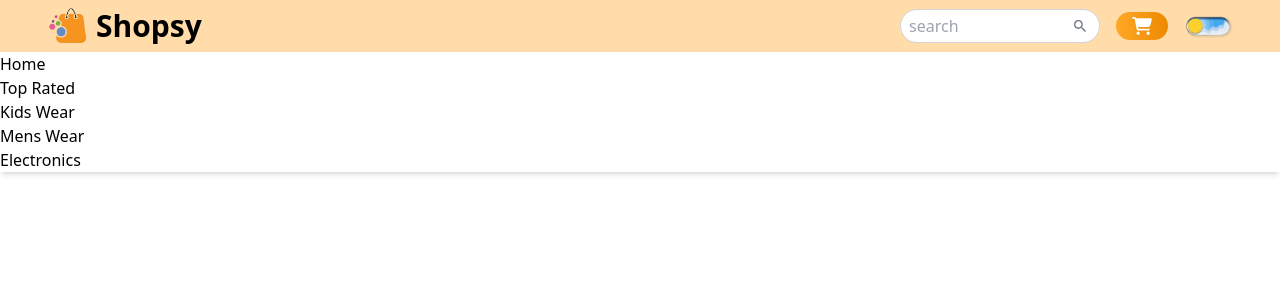
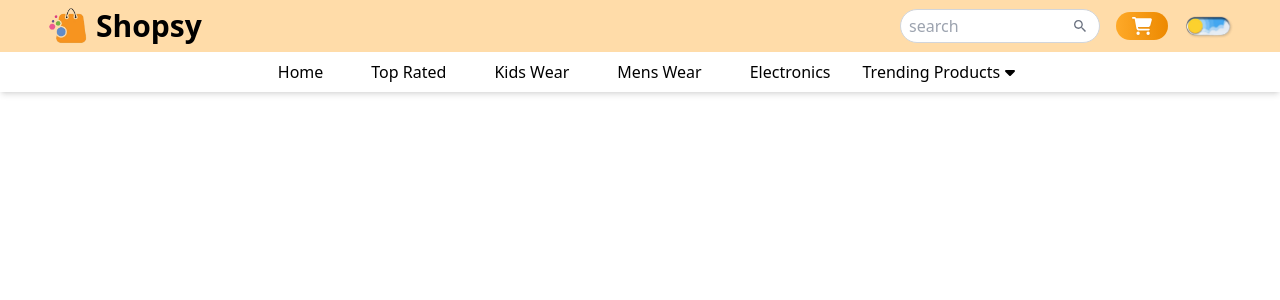
Before and after one commit to Ishy01/ecommerce, a React (Vite) app: page / in a window 1280 px wide. Shown: the top 300 px of the page. Built offline with nearby package versions, Linux system fonts and the light colour scheme.

Commit message:
nav links

```diff
--- a/src/components/Navbar.jsx
+++ b/src/components/Navbar.jsx
@@ -1,7 +1,7 @@
 import React from "react";
 import logo from "../../src/assets/logo.png";
 import { IoMdSearch } from "react-icons/io";
-import { FaCartShopping } from "react-icons/fa6";
+import { FaCaretDown, FaCartShopping } from "react-icons/fa6";
 import DarkMode from "./DarkMode";
 
 const Menu = [
@@ -32,6 +32,24 @@ const Menu = [
   },
 ]
 
+const DropdownLinks = [
+  {
+    id: 1,
+    name: "Trending Products",
+    link: "#"
+  },
+  {
+    id: 2,
+    name: "Best Selling",
+    link: "#"
+  },
+  {
+    id: 1,
+    name: "Top Rated",
+    link: "#"
+  },
+]
+
 const Navbar = () => {
   return (
     <div className="shadow-md bg-white dark:border-gray-900 dark:text-white duration-200 relative z-40 ">
@@ -48,9 +66,9 @@ const Navbar = () => {
               <input
                 type="text"
                 placeholder="search"
-                className="w-[200px] sm:w-[200px] group-hover:w-[300px] transition-all duration-300 rounded-full border border-gray-300 px-2 py-1 focus:outline-none focus:border-1 focus:border-primary"
+                className="w-[200px] sm:w-[200px] group-hover:w-[300px] transition-all duration-300 rounded-full border border-gray-300 px-2 py-1 focus:outline-none focus:border-1 focus:border-primary dark:border-gray-500 dark:bg-gray-500"
               />
-              <IoMdSearch className="text-gray-500 group-hover:text-primary absolute top-1/2 -translate-y-1/2 right-3" />
+              <IoMdSearch className="text-gray-500 group-hover:text-primary absolute top-1/2 -translate-y-1/2 right-3 dark:text-primary" />
             </div>
             <button
               onClick={() => alert("Ordering not available yet")}
@@ -68,15 +86,38 @@ const Navbar = () => {
         </div>
       </div>
       {/* lower Navbar */}
-      <div>
-        <ul className="">
+      <div className="flex justify-center bg-white dark:bg-gray-900 duration-200">
+        <ul className="sm:flex hidden items-center gap-4">
           {
             Menu.map((data) => (
               <li key={data.id}>
-                <a href={data.link}>{data.name}</a>
+                <a href={data.link} className="inline-block px-4 hover:text-primary duration-200">{data.name}</a>
               </li>
             ))
           }
+          <li className="group relative cursor-pointer">
+            <a href="#" className="flex items-center gap-[2px] py-2">
+              Trending Products
+              <span>
+                <FaCaretDown
+                className="transition-all duration-200 group-hover:rotate-100"
+                />
+              </span>
+            </a>
+            <div className="absolute z-[9999] hidden group-hover:block w-{150px] rounded-md bg-white dark:bg-gray-900 p-2 text-black dark:text-white shadow-md">
+              <ul>
+                {
+                  DropdownLinks.map((data) => (
+                    <li key={data.id}>
+                      <a href={data.link} className="inline-block w-full rounded-md p-2 hover:bg-primary/20">
+                        {data.name}
+                      </a>
+                    </li>
+                  ))
+                }
+              </ul>
+            </div>
+          </li>
         </ul>
       </div>
     </div>
```
